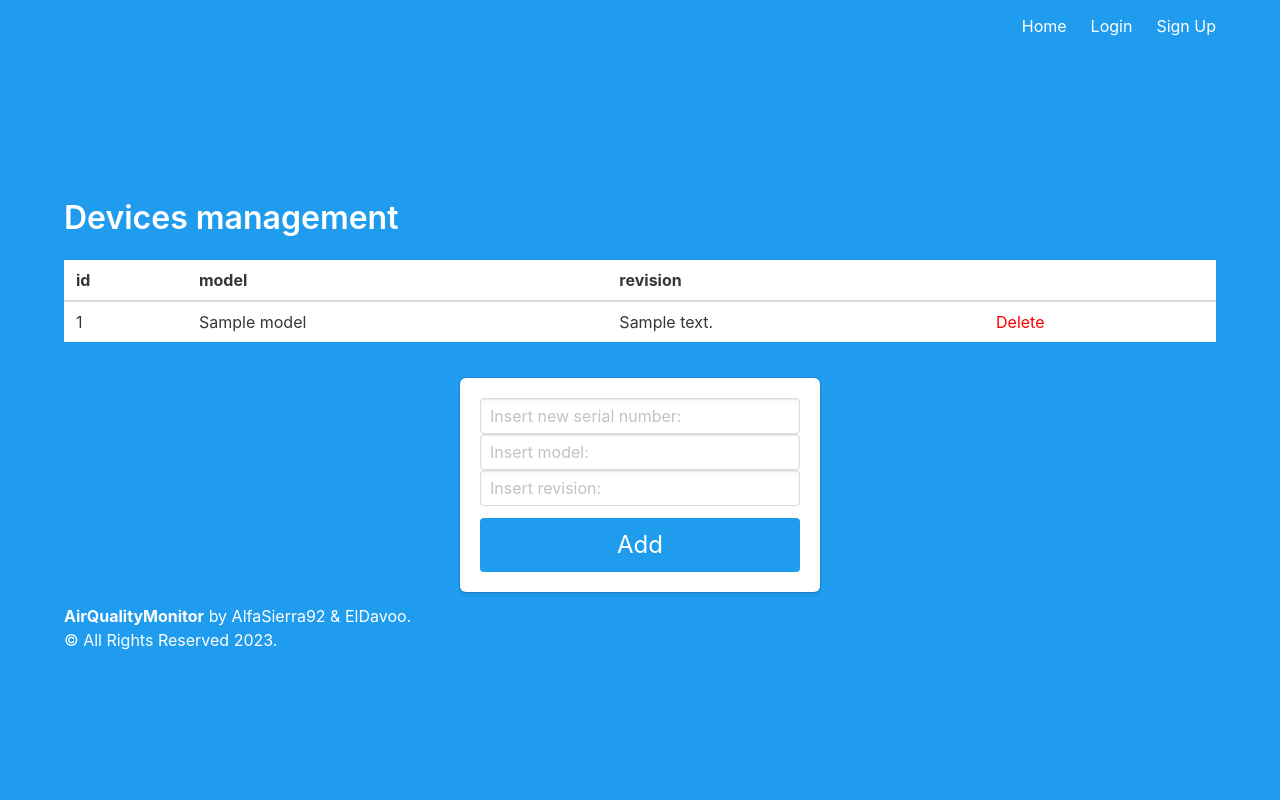
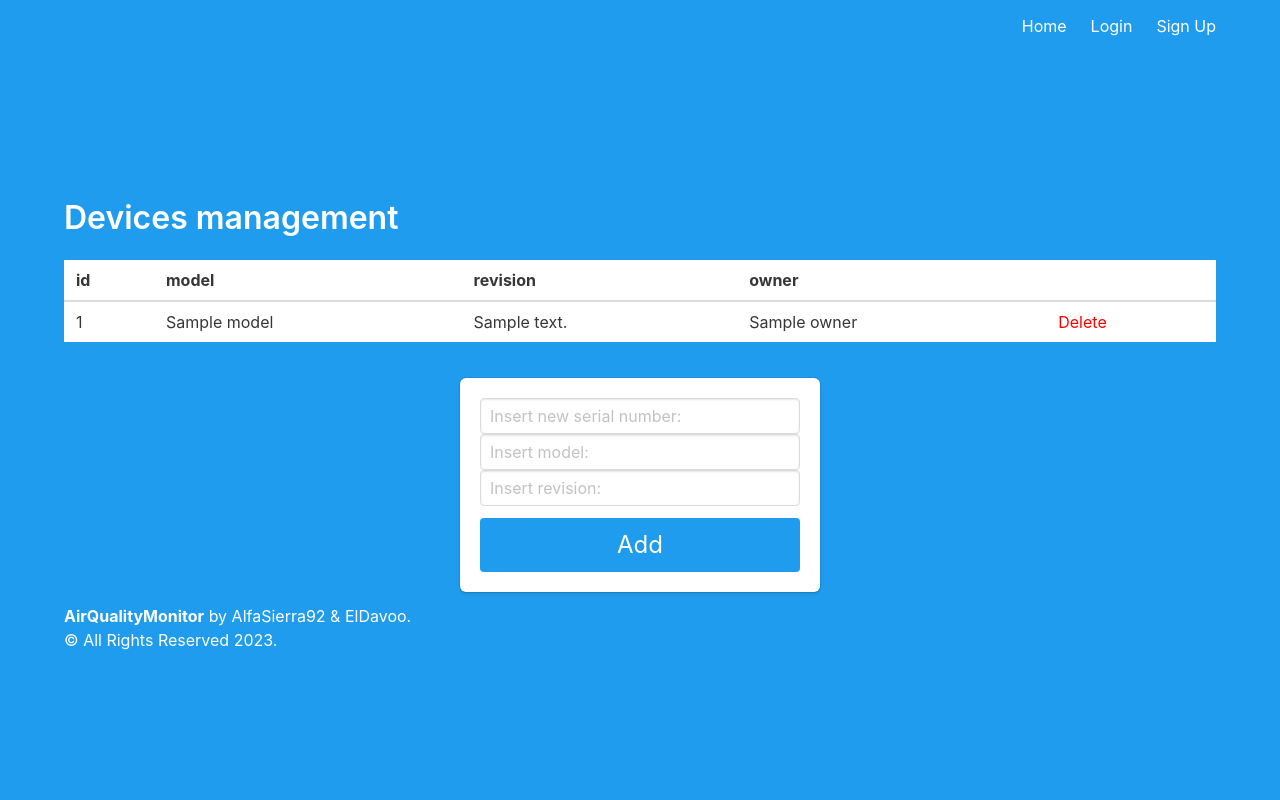
Before and after one commit to ElDavoo/ossigenio, a Python web app: template flask/project/templates/devices.html in a window 1280 px wide. Run offline with Jinja, Linux system fonts and the light colour scheme; the template is opened without the code that fills it: most values are stand-ins (such as "Sample title", 1, 10 or a date in 2020).

Commit message:
Fix devices

```diff
--- a/flask/project/templates/devices.html
+++ b/flask/project/templates/devices.html
@@ -17,6 +17,7 @@
       <th>id</th>
       <th>model</th>
       <th>revision</th>
+      <th>owner</th>
       <th></th>
     </tr>
   </thead>
@@ -26,6 +27,7 @@
         <td>{{ device.id }}</td>
         <td>{{ device.model }}</td>
         <td>{{ device.revision }}</td>
+        <td>{{ device.owner }}</td>
         <td><a href="{{url_for('main.devices_delete', id=device.id)}}" class="btn btn-danger" style="color:red">Delete</a></td>
       </tr>
     {% endfor %}
```
